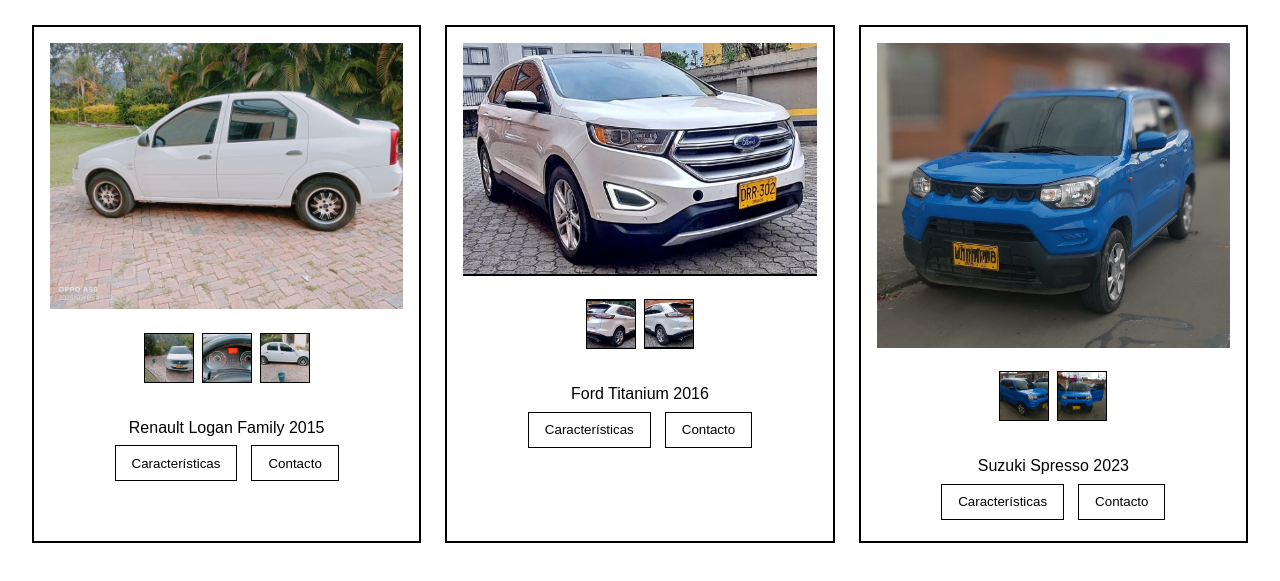
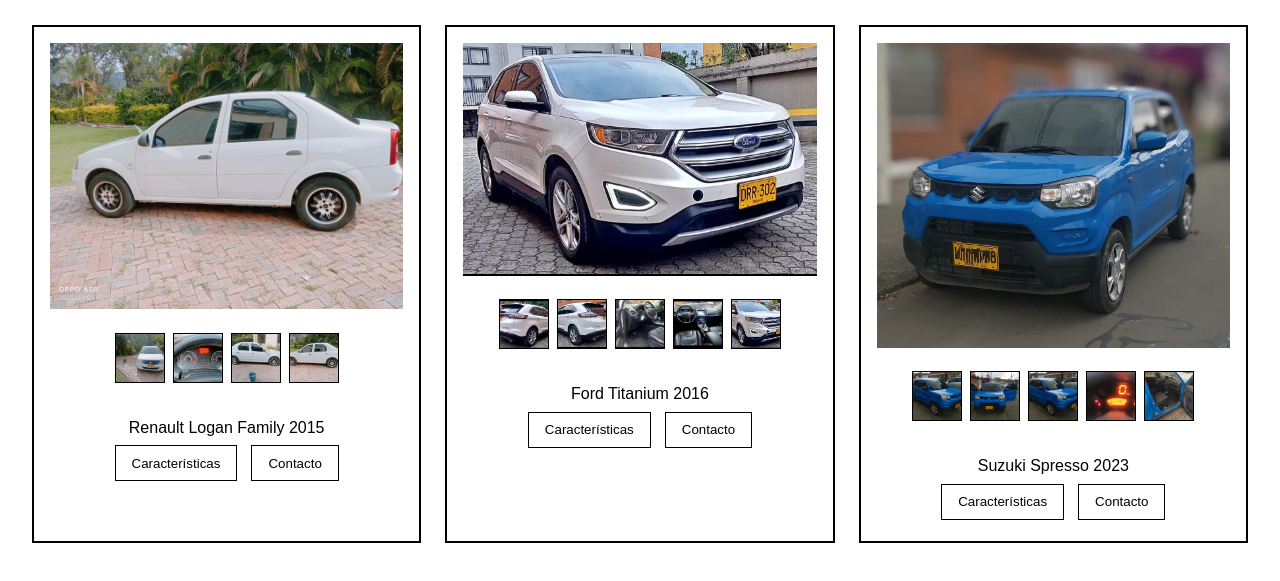
Before and after one commit to charlimax/Jimenez-Tienda-express, a plain HTML site: page index.html in a window 1280 px wide. Shown: the part 501-1082 px from the top of the page. Drawn offline with Linux system fonts and the light colour scheme.

Commit message:
correccion

```diff
--- a/index.html
+++ b/index.html
@@ -319,6 +319,7 @@
           <img src="loganfrente.jpg" alt="Miniatura 1">
           <img src="kilometraje.jpg" alt="Miniatura 2">
           <img src="Logan1.jpg" alt="Miniatura 3">
+          <img src="Logan2.jpg" alt="Miniatura 6">
         </div>
         <p>Renault Logan Family 2015</p>
         <button class="btn-caracteristicas" data-info="Motor 1.6 | Aire acondicionado | Vidrios eléctricos">Características</button>
@@ -330,6 +331,9 @@
         <div class="miniaturas">
           <img src="edge3.jpg" alt="Miniatura 1">
           <img src="edge2.jpg" alt="Miniatura 2">
+          <img src="edge4.jpg" alt="Miniatura 3">
+          <img src="edge5.jpg" alt="Miniatura 4">
+          <img src="edge1.jpg" alt="Miniatura 4">
         </div>
         <p>Ford Titanium 2016</p>
         <button class="btn-caracteristicas" data-info="Full Equipo | Segundo Dueño | Perfecto Estado">Características</button>
@@ -341,6 +345,9 @@
         <div class="miniaturas">
           <img src="spresso4.jpg" alt="Miniatura 1">
           <img src="espresso1.jpg" alt="Miniatura 2">
+          <img src="spresso4.jpg" alt="Miniatura 1">
+          <img src="kilossuzuki.jpg" alt="Miniatura 2">
+          <img src="spresso5.jpg" alt="Miniatura 2">
         </div>
         <p>Suzuki Spresso 2023</p>
         <button class="btn-caracteristicas" data-info="Vidrios eléctricos | Único Dueño | Listo para traspaso">Características</button>
```
